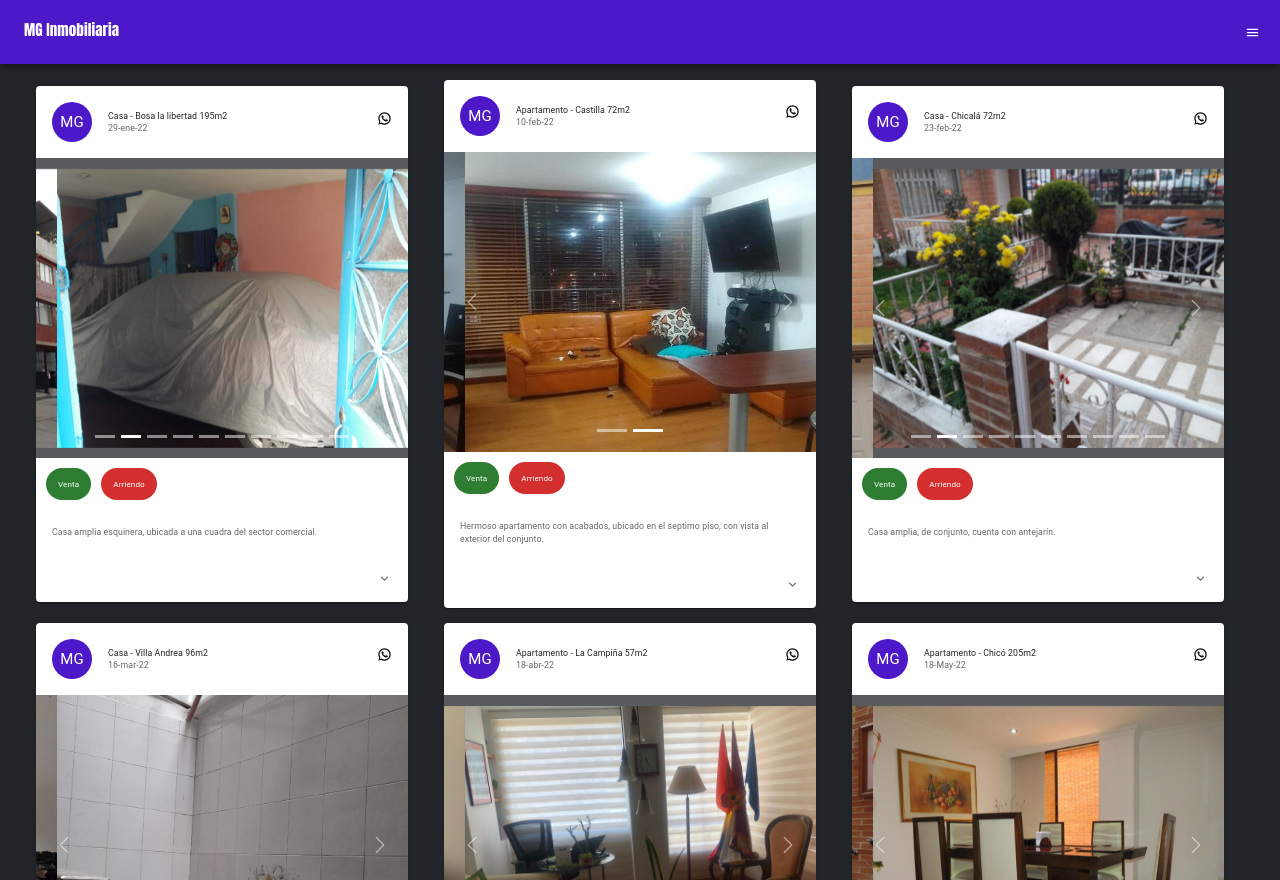
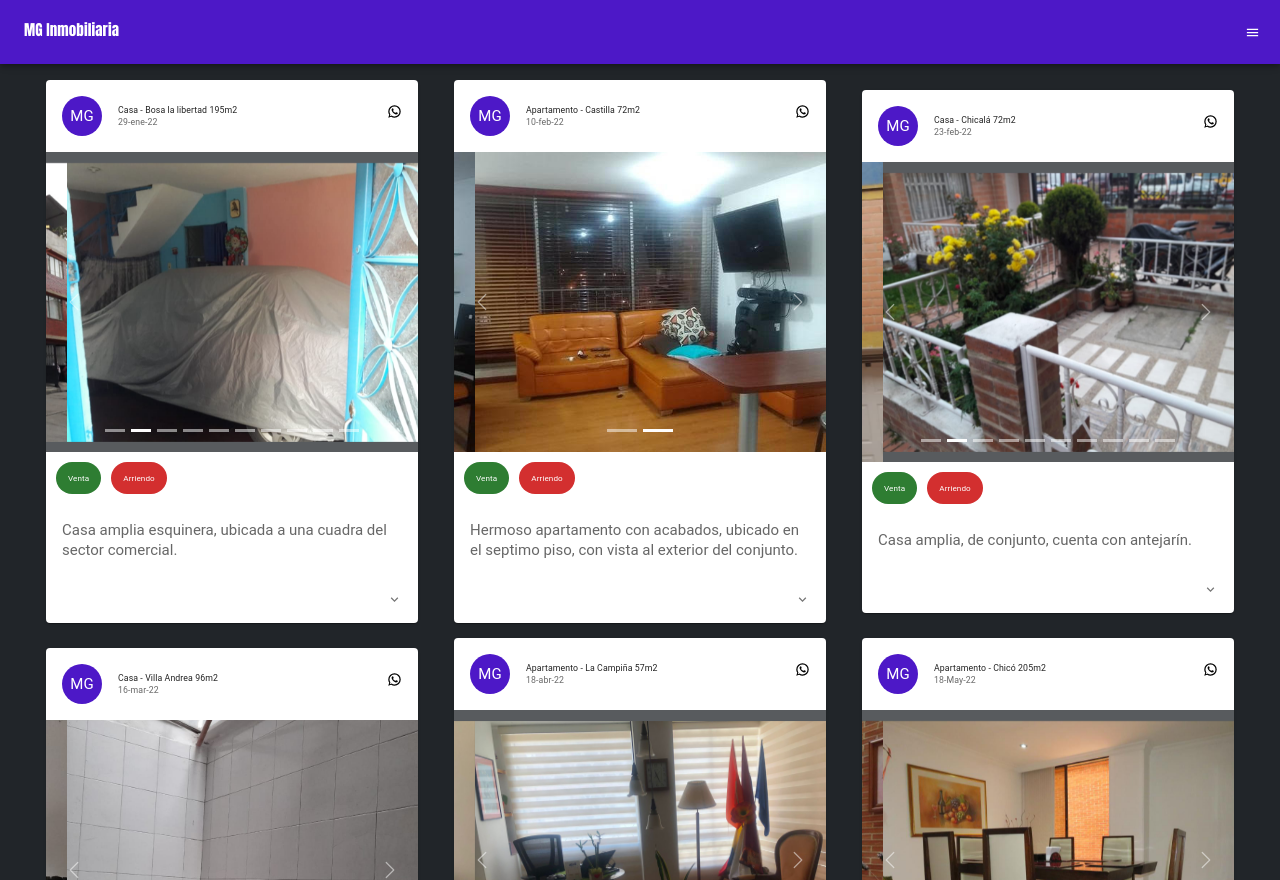
Before and after one commit to AlexanderLGRS/MGInmobiliaria, a React (Create React App) app: page /inmuebles in a window 1280 px wide. Built offline with nearby package versions, Linux system fonts and the light colour scheme.

Commit message:
Fix propertyCard

```diff
--- a/src/Components/PropertyCard/PropertyCard.css
+++ b/src/Components/PropertyCard/PropertyCard.css
@@ -2,7 +2,7 @@
     min-width: 30%;
     min-height: 400px;
     max-height: 100vh;
-    margin: 0 20px 15px 0;
+    margin: 0 10px 15px;
 }
 
 .propertyCard-details {
--- a/src/Components/PropertyCard/PropertyCard.js
+++ b/src/Components/PropertyCard/PropertyCard.js
@@ -182,7 +182,7 @@ export default function PropertyCard(props) {
       <CardContent>
         <Typography
           className='commentaries'
-          variant='body2'
+          variant='h5'
           color='text.secondary'
         >
           {comentarios}
```
